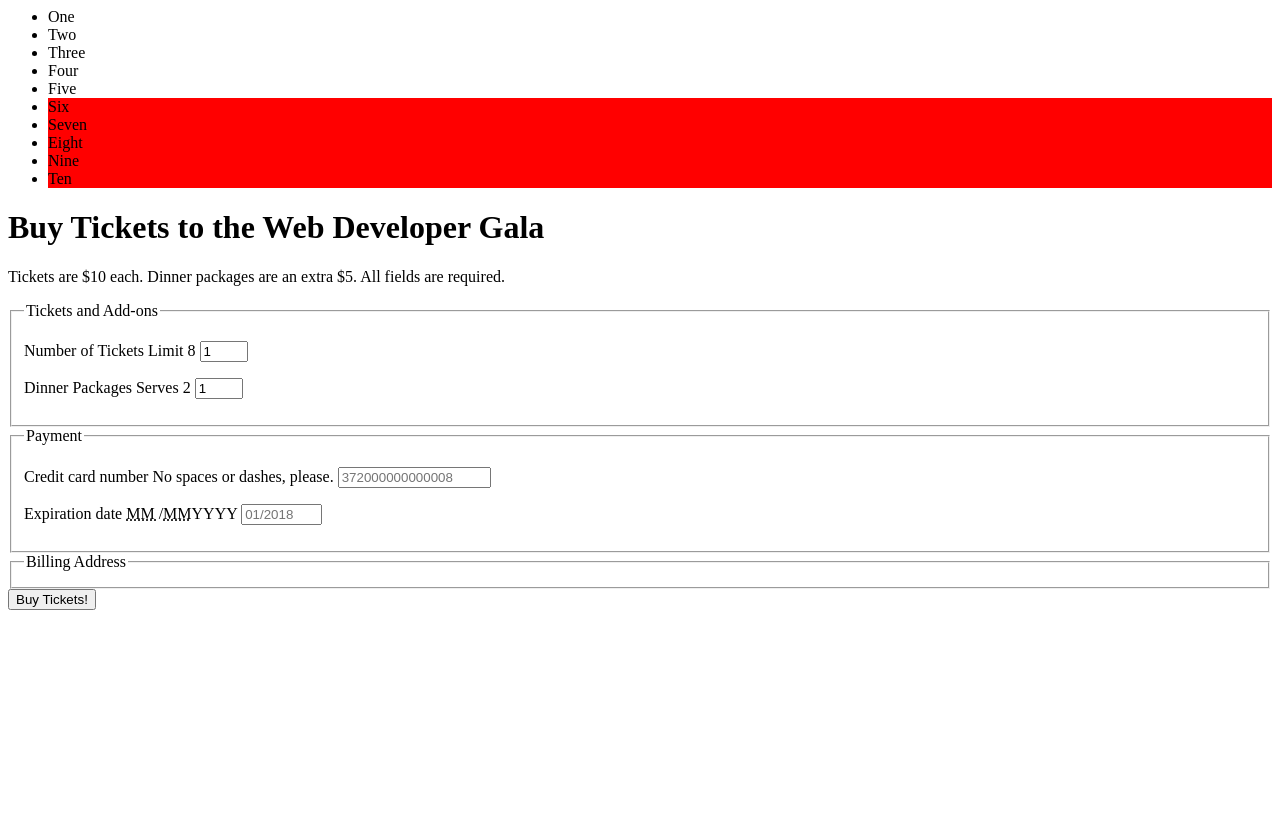
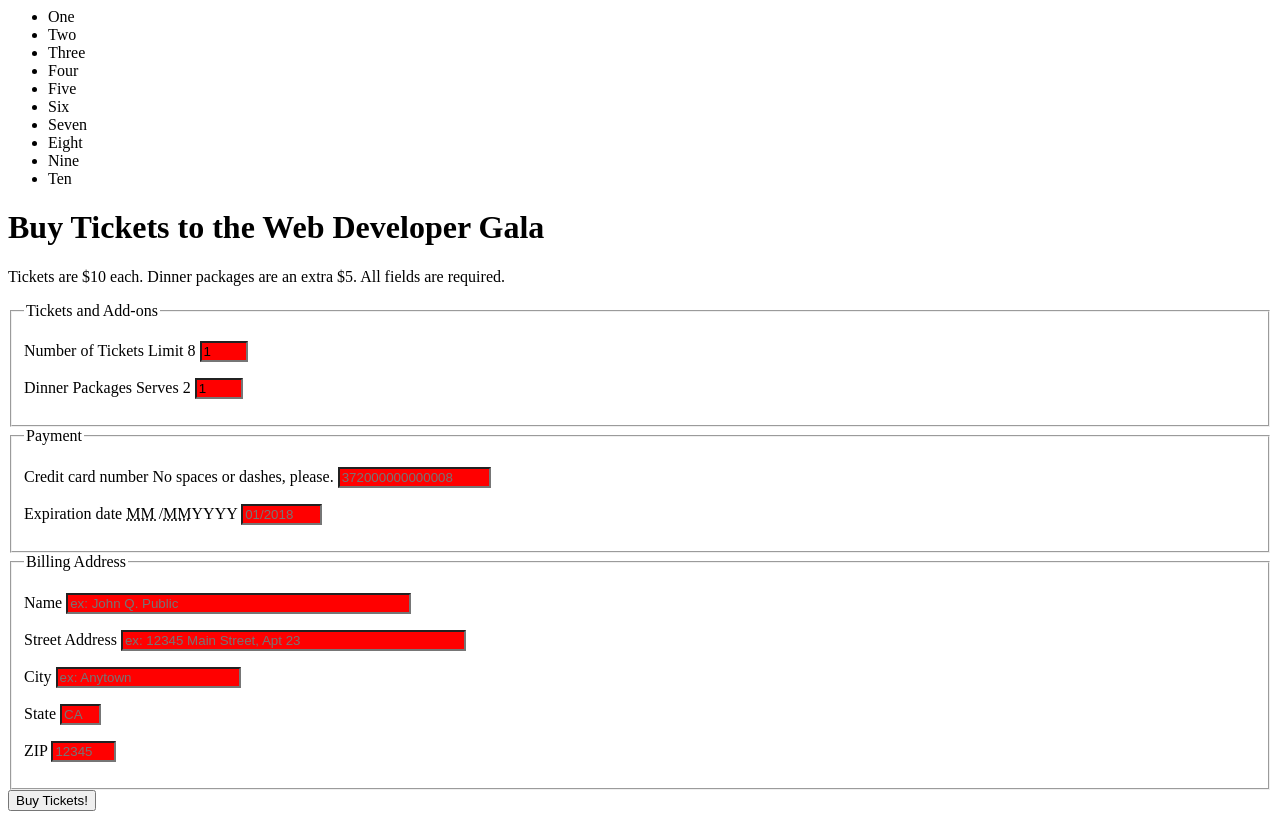
Before and after one commit to jesse-wilson88/wdd331r, a plain HTML site: page week02/index.html in a window 1280 px wide. Before the commit the page ends 800 px from the top, so only its background shows below. Drawn offline with Linux system fonts and the light colour scheme.

Commit message:
Just added some CCS

```diff
--- a/week02/main.css
+++ b/week02/main.css
@@ -20,15 +20,18 @@
   content: " (" attr(class) ")";
 } */
 
-fieldset:nth-of-type(n+3) p {
-  /* background-color: red; */
+/* fieldset:nth-of-type(n+3) p {
   display: none;
-}
+} */
 
-li:nth-child(n + 6) {
+/* li:nth-child(n + 6) {
   background-color: red;
-}
+} */
 
 /* form >p {
   background-color: blue;
 } */
+
+label ~ input {
+  background-color: red;
+}
```
